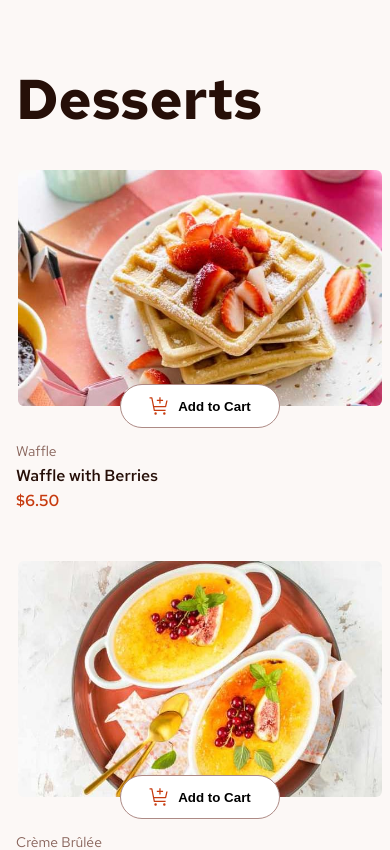
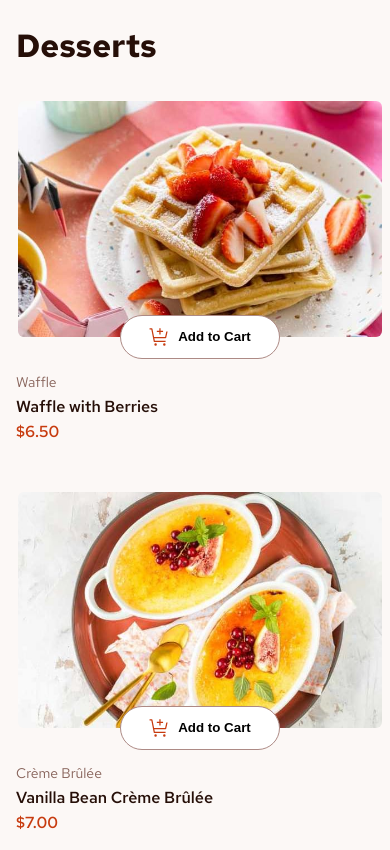
Before and after one commit to axoo01/dessert_shop, an Angular app: page / in a window 390 px wide. Shown: the top 850 px of the page. Built offline with nearby package versions, Linux system fonts and the light colour scheme.

Commit message:
chore: resized grid interface for desktop & mobile view

```diff
--- a/src/app/app.component.scss
+++ b/src/app/app.component.scss
@@ -1,21 +1,22 @@
 .main-container {
-  padding: var(--spacing-200); // 24px default padding
+  padding: 24px var(--spacing-200);
   max-width: 1440px;
   margin: 0 auto;
   display: grid;
-  grid-template-columns: 1fr; // Mobile: Single column
-  gap: var(--spacing-400);    // 32px gap between sections
+  grid-template-columns: 1fr;
+  gap: var(--spacing-400);
 
   @media (min-width: 1024px) {
-    grid-template-columns: 2.5fr 1fr; // Desktop: 2/3 List, 1/3 Cart
-    padding: var(--spacing-1100);     // 88px padding as per Figma 1100
+    grid-template-columns: 2.5fr 1fr;
+    padding: 40px var(--spacing-1100);
     gap: var(--spacing-400);
-    align-items: start;               // Keep cart at the top when scrolling
+    align-items: start;
   }
 }
 
 .page-title {
-  font-size: 56px; /* From Typography Preset 1 */
+  font-size: 2rem;
+  margin-top: 0;
   font-weight: 700;
   margin-bottom: var(--spacing-400);
   color: var(--color-rose-900);
--- a/src/app/components/product-item/product-item.component.scss
+++ b/src/app/components/product-item/product-item.component.scss
@@ -6,31 +6,31 @@
     border: 2px solid transparent;
     border-radius: 8px;
     transition: all 0.3s ease;
-    margin-bottom: 32px; // Space for the button to hang off the bottom
+    margin-bottom: 32px;
 
-    // Figma: Red border when item is in cart
+
     &.selected {
       border-color: var(--color-red);
     }
 
     .product-image {
       width: 100%;
-      border-radius: 6px; // Slightly smaller than container to look clean
+      border-radius: 6px;
       display: block;
     }
   }
 
-  // Common button positioning for both states
+
   .add-to-cart-btn, .quantity-selector {
     position: absolute;
     bottom: 0;
     left: 50%;
     transform: translate(-50%, 50%);
     z-index: 10;
-    height: 44px; // Consistent height
+    height: 44px;
   }
 
-  // State 1: Add to Cart
+
   .add-to-cart-btn {
     display: flex;
     align-items: center;
@@ -51,7 +51,7 @@
     }
   }
 
-  // State 2: Quantity Selector (Red)
+
   .quantity-selector {
     display: flex;
     align-items: center;
@@ -79,7 +79,7 @@
 
       &:hover {
         background: var(--color-white);
-        // This filter makes the white icon turn red on hover
+
         img { filter: invert(26%) sepia(89%) saturate(2334%) hue-rotate(349deg) brightness(84%) contrast(106%); }
       }
     }
--- a/src/app/components/product-list/product-list.component.scss
+++ b/src/app/components/product-list/product-list.component.scss
@@ -1,13 +1,13 @@
 .product-grid {
   display: grid;
-  grid-template-columns: 1fr; // Mobile
+  grid-template-columns: 1fr;
   gap: var(--spacing-300);
 
   @media (min-width: 640px) {
-    grid-template-columns: repeat(2, 1fr); // Tablet
+    grid-template-columns: repeat(2, 1fr);
   }
 
   @media (min-width: 1024px) {
-    grid-template-columns: repeat(3, 1fr); // Desktop (matching Figma)
+    grid-template-columns: repeat(3, 1fr);
   }
 }
```
